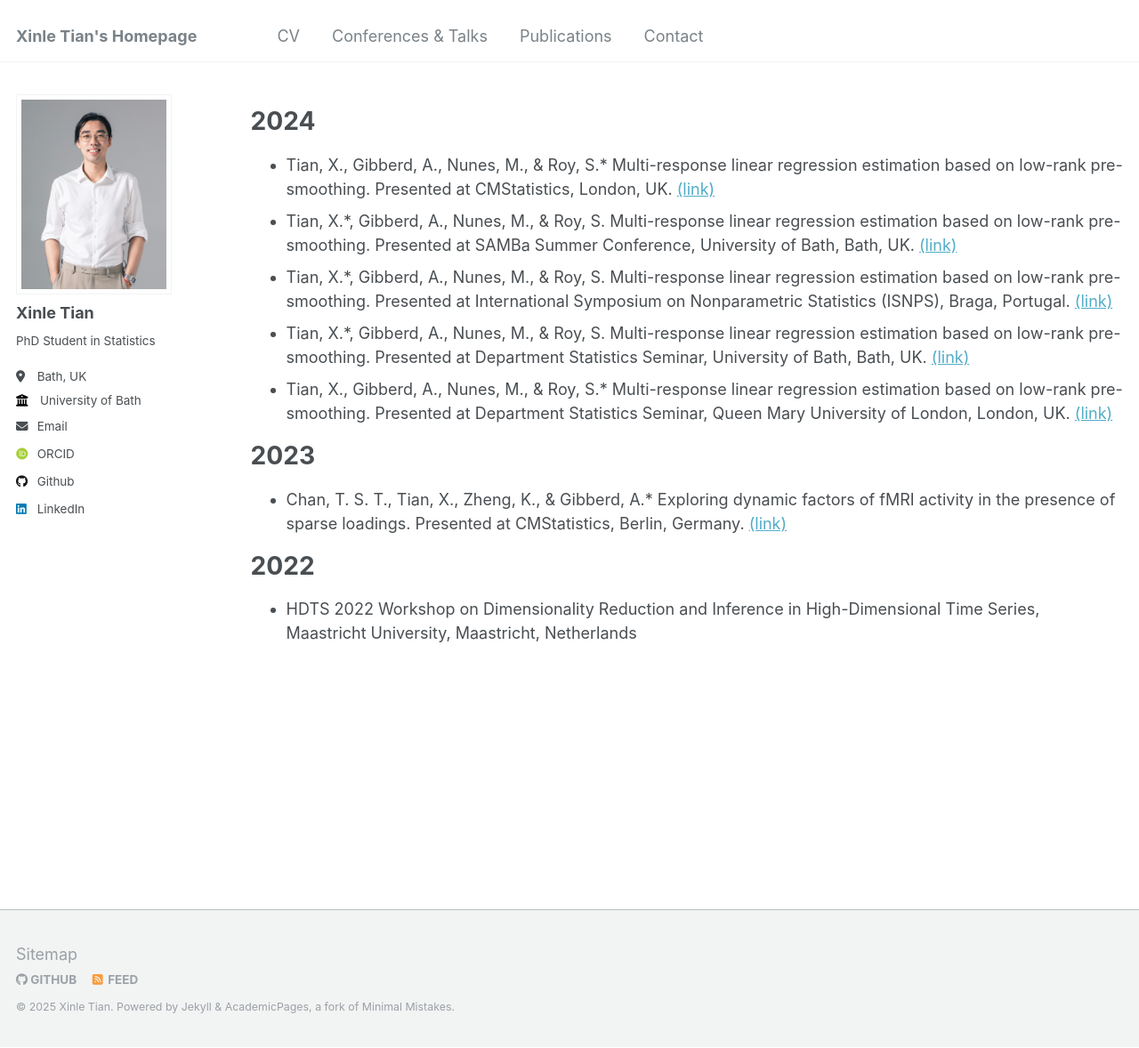
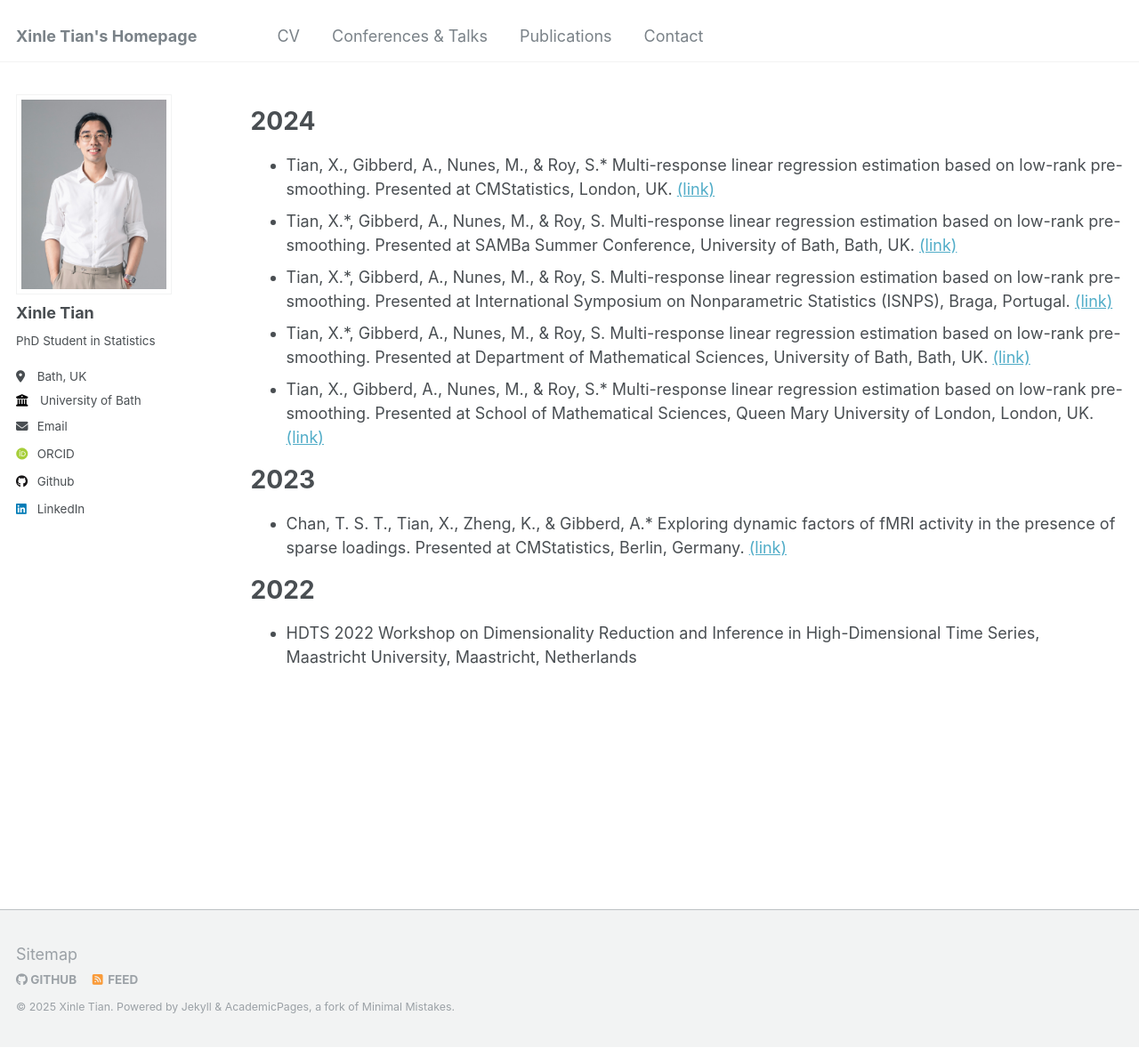
Before and after one commit to xinlet/xinlet.github.io, a Jekyll site: the page built from _pages/talks.md, in a window 1280 px wide and 1178 px high. Shown: the whole window at 89% size. Built offline with Jekyll 4.4.1, drawn with Linux system fonts in a browser that asks for light colours; some web fonts are replaced.

Commit message:
Update talks.md

```diff
--- a/_pages/talks.md
+++ b/_pages/talks.md
@@ -12,8 +12,8 @@ author_profile: true
 * Tian, X., Gibberd, A., Nunes, M., & Roy, S.* Multi-response linear regression estimation based on low-rank pre-smoothing. Presented at CMStatistics, London, UK. [(link)](https://www.cmstatistics.org/CFECMStatistics2024/index.php)
 * Tian, X.*, Gibberd, A., Nunes, M., & Roy, S. Multi-response linear regression estimation based on low-rank pre-smoothing. Presented at SAMBa Summer Conference, University of Bath, Bath, UK. [(link)](https://people.bath.ac.uk/cb2605/SAMBaConf.html)
 * Tian, X.*, Gibberd, A., Nunes, M., & Roy, S. Multi-response linear regression estimation based on low-rank pre-smoothing. Presented at International Symposium on Nonparametric Statistics (ISNPS), Braga, Portugal. [(link)](https://w3.math.uminho.pt/ISNPS2024/)
-* Tian, X.*, Gibberd, A., Nunes, M., & Roy, S. Multi-response linear regression estimation based on low-rank pre-smoothing. Presented at Department Statistics Seminar, University of Bath, Bath, UK. [(link)](https://people.bath.ac.uk/cr777/seminar.html)
-* Tian, X., Gibberd, A., Nunes, M., & Roy, S.* Multi-response linear regression estimation based on low-rank pre-smoothing. Presented at Department Statistics Seminar, Queen Mary University of London, London, UK. [(link)](https://www.qmul.ac.uk/maths/research/seminars/statistics-and-data-science-seminar/)
+* Tian, X.*, Gibberd, A., Nunes, M., & Roy, S. Multi-response linear regression estimation based on low-rank pre-smoothing. Presented at Department of Mathematical Sciences, University of Bath, Bath, UK. [(link)](https://people.bath.ac.uk/cr777/seminar.html)
+* Tian, X., Gibberd, A., Nunes, M., & Roy, S.* Multi-response linear regression estimation based on low-rank pre-smoothing. Presented at School of Mathematical Sciences, Queen Mary University of London, London, UK. [(link)](https://www.qmul.ac.uk/maths/research/seminars/statistics-and-data-science-seminar/)
 
 2023
 ======
```
